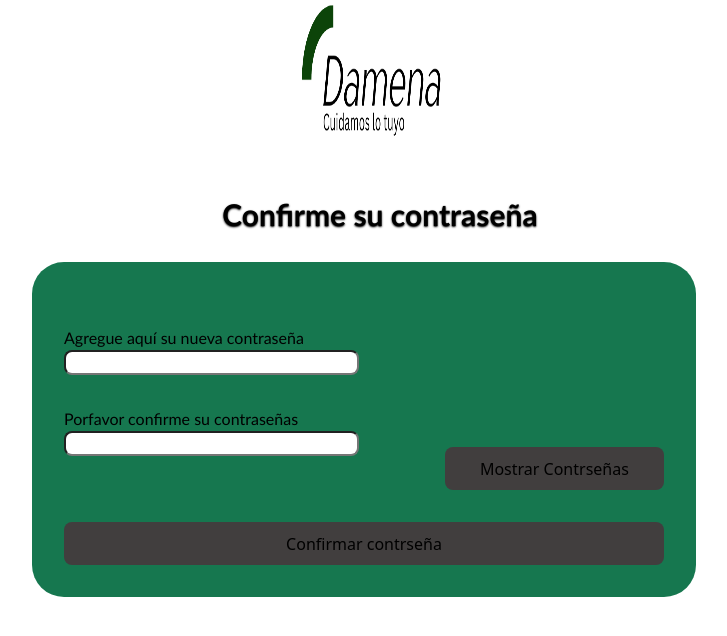
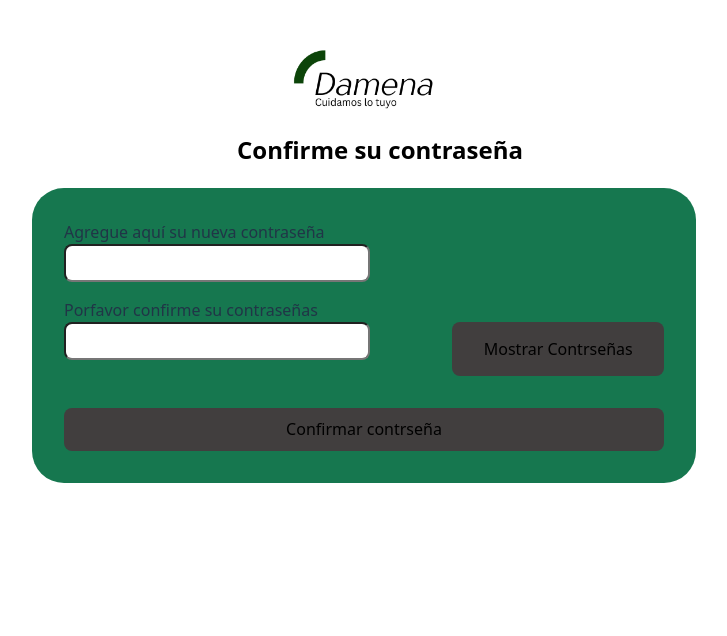
Before and after one commit to jimendezm/banco-damena, a React app in the folder frontend/: page / in a window 1280 px wide. Shown: the top 636 px of the page, without its empty margins (276-1003 px from the left). Built offline with nearby package versions, Linux system fonts and the light colour scheme; the HTML template or start-up script is replaced by a standard one.

Commit message:
Resolviendo cosas de estandar

```diff
--- a/frontend/src/App.jsx
+++ b/frontend/src/App.jsx
@@ -13,7 +13,7 @@ function App() {
 
   return (
     <>
-      <Restablecer />
+      <Restablecer/>
     </>
 
 
--- a/frontend/src/pages/Login.css
+++ b/frontend/src/pages/Login.module.css
@@ -12,7 +12,7 @@
 #04160E
 */
 
-#contenedorPagina{
+.contenedorPaginaLogin{
     display: flex;
     flex-direction: column;
     background-color: white;
@@ -20,7 +20,7 @@
     height: 100%;
     align-items: center;
 }
-#contenedorSeccion{
+.contenedorSeccionLogin{
     display: flex;
     flex-direction: column;
     background-color: white;
@@ -28,8 +28,8 @@
     height: 100%;
     align-items: center;
 }
-#contenedorCredenciales{
-    background-color: #9CEDCB;
+.contenedorCredenciales{
+    background-color: #16774f;
     display: grid;
     width: 70%;
     grid-template-columns: repeat(2, 1fr);
@@ -42,7 +42,7 @@
     margin-bottom: 2rem;
     box-shadow: 0px 1px 2px rgb(4, 66, 13);
 }
-#botonIniciarSesion{
+.botonIniciarSesion{
     border: 1px solid  black;
     background-color: white;
     color: black;
@@ -57,13 +57,13 @@
     justify-self: center;
     align-items: center;
 }
-#logoDamena{
+.logoDamenaLogin{
     width: 9rem;
-    height: 9rem;
+    height: 5rem;
     margin-top: 1rem;
 
 }
-#divisionAyuda{
+.divisionAyuda{
     display: flex;
     position: absolute;
     bottom: 0px;
@@ -77,34 +77,30 @@
     height: 7%;
     width: 100%;
 }
-
-#botonIniciarSesion:hover{
-
+.inputPassword{
+    background-color: white;
+    align-self: self-end;
+}
+.botonIniciarSesion:hover{
     border-color: white;
     background-color: rgb(5, 46, 5);
     color: white;
 }
-label{
+.inputUsuario{
+    background-color: white;
+    align-self: self-end;
+}
+
+.labelSeccionLogin{
     color: black;
     grid-column: 1/2;
     font-family: 'Gill Sans', 'Gill Sans MT', Calibri, 'Trebuchet MS', sans-serif;
-}
-input{
-    height: 1.2rem;
-    color: black;
-    grid-column: 2/3;
-    background-color: white;
-    font-family: 'Gill Sans', 'Gill Sans MT', Calibri, 'Trebuchet MS', sans-serif;
-}
-h2{
-    color: black;
-    font-size: 30px;
-    text-shadow: 0px 1px 2px black;
-    font-family: 'Gill Sans', 'Gill Sans MT', Calibri, 'Trebuchet MS', sans-serif;
+    justify-self: center;
 }
 
+
 @media (min-width: 768px) {
-    #contenedorSeccion{
+    .contenedorSeccionLogin{
         display: grid;
         grid-template-columns: 1fr 1fr;
         background-color: white;
@@ -113,7 +109,7 @@ h2{
         place-items: center;
         align-items: stretch
     }
-    #contenedorCredenciales{
+    .contenedorCredenciales{
         grid-column-start: 1;
         grid-row-start: 2;
         width: 100%;
@@ -123,16 +119,20 @@ h2{
         margin-bottom: 0rem;
         align-self: start;
         justify-items: start;
+        max-width: 30rem;
 
     }
-    #logoDamena{
-        width: 11rem;
-        height: 11rem;
+    .logoDamenaLogin{
+        width: 9rem;
+        height: 5rem;
+        margin-top: 1rem;
         grid-column-start: 1;
         grid-row-start: 1;
+        align-self: center;
         margin-left: 8rem;
+        margin-bottom: 5rem;
     }
-    #botonIniciarSesion{
+    .botonIniciarSesion{
         border: 1px solid  black;
         background-color: white;
         color: black;
@@ -143,7 +143,7 @@ h2{
         margin-top: 1rem;
         justify-self: center;
     }
-    #divisionAyuda{
+    .divisionAyuda{
         display: flex;
         position: absolute;
         bottom: 0px;
@@ -155,7 +155,7 @@ h2{
         height: 10%;
         width: 100%;
     }
-    h2{
+    .tituloSeccionLogin{
         color: black;
         font-size: 30px;
         text-shadow: 0px 1px 2px black;
@@ -163,9 +163,9 @@ h2{
         grid-column-start: 1;
         grid-row-start: 1;
         margin-top: 10rem;
-        margin-left: 8rem;
+        margin-left: 9rem;
     }
-    p{
+    .textoSeccionLogin{
         color: black;
         grid-row-start: 2;
         grid-column-start: 2;
@@ -176,31 +176,20 @@ h2{
         margin-right: 1rem;
         max-width: 70%;
     }
-    input{
-        height: 1.2rem;
-        width: 12rem;
+    .inputUsuario{
+        width: 100%;
         color: black;
-        grid-column: 2/3;
+        grid-column-start: 2;
         background-color: white;
         font-family: 'Gill Sans', 'Gill Sans MT', Calibri, 'Trebuchet MS', sans-serif;
+        align-self: self-end;
     }
-    label{
+    .inputPassword{
+        width: 100%;
         color: black;
-        grid-column: 1/2;
+        grid-column-start: 2;
         font-family: 'Gill Sans', 'Gill Sans MT', Calibri, 'Trebuchet MS', sans-serif;
-        justify-self: center;
+
     }
 
 }
-
-@media (min-width: 1024px) {
-    #contenedorSeccion{
-
-    }
-    #contenedorCredenciales{
-        width: 70%;
-    }
-    p{
-        margin-left: 1rem;
-    }
-}
--- a/frontend/src/pages/Recuperacion.css
+++ b/frontend/src/pages/Recuperacion.module.css
@@ -1,11 +1,11 @@
-#contenedor{
+.contenedor{
     width: 100%;
     height: 100%;
     display: flex;
     flex-direction: column;
     background-color: white;
 }
-#seccionRecuperacion{
+.seccionRecuperacion{
     margin: 2rem;
     margin-top: 0rem;
     background-color: #16774f;
@@ -17,32 +17,38 @@
     padding-top: 3rem;
     border-radius: 1rem;
     box-shadow: 1px 1px 12px rgb(4, 66, 13);
-}
-#textoCodigo{
+}.inputCodigo{
+    background-color: white;
     height: 3rem;
     font-size: 30px;
+    margin-bottom: 1rem;
+
 }
-#logoDamena{
+.logoDamena{
     width: 9rem;
-    height: 9rem;
+    height: 5rem;
     margin-top: 0rem;
     align-self: center;
 
 }
-#labelRecuperacion{
+.labelRecuperacion{
     margin-top: 5rem;
+    margin-bottom: 1rem;
+    align-self: flex-start;
 }
-#textoEmailUsuario{
+.labelCorreo{
+    justify-self: center;
+    margin-bottom: 1rem;
+    align-self: self-start;
+}
+.inputEmailUsuario{
+    background-color: white;
     height: 2rem;
     font-size:17px;
+    margin-bottom: 1rem;
 }
 button{
-    margin-top: 1rem;
     background-color: rgb(65, 62, 62);
-}
-label{
-    align-self: self-start;
-    margin-top: 2rem;
 }
 input{
     border-radius: 0.5rem;
@@ -56,7 +62,7 @@ button:hover{
 }
 
 @media (min-width: 768px) {
-    #contenedor{
+    .contenedor{
         width: 100%;
         height: 100%;
         display: grid;
@@ -66,7 +72,7 @@ button:hover{
         background-color: rgb(255, 255, 255);
         overflow: inherit;
     }
-    #seccionRecuperacion{
+    .seccionRecuperacion{
         height: 15rem;
         display: grid;
         grid-template-columns: repeat(2,1fr);
@@ -77,52 +83,50 @@ button:hover{
         align-self: self-start;
 
     }
-    #labelRecuperacion{
+    .labelRecuperacion{
         grid-column-start: 2;
         grid-row-start: 1;
         align-self: center;
         margin-top: 0rem;
     }
-    #textoCodigo{
+    .inputCodigo{
         grid-column-start: 2;
         width: 98%;
         grid-row-start: 2;
         height: 1.75rem;
     }
-    #botonValidacion{
+    .botonValidacion{
         grid-column-start: 2;
         width: 100%;
         grid-row-start: 3;
         align-self: self-start;
     }
 
-    #textoEmailUsuario{
+    .inputEmailUsuario{
         grid-column-start: 1;
         grid-row-start: 2;
         align-self: self-start;
-        width: 48%;
+        width: 100%;
         justify-self: stretch;
         box-sizing: border-box;
 
     }
-    #botonEnviarCodigo{
+    .botonEnviarCodigo{
         grid-column-start: 1;
         grid-row-start: 3;
         align-self: self-start;
     }
-    #labelCorreo{
+    .labelCorreo{
         grid-column-start: 1;
         grid-row-start: 1;
         align-self: self-start;
+        margin-top: 2rem;
     }
-    #logoDamena{
+    .logoDamena{
         width: 9rem;
-        height: 9rem;
-        margin-right: 7rem;
+        height: 5rem;
+        margin-right: 0rem;
         align-self: center;
 
     }
-    h2{
-        margin-right: 6rem;
-    }
 }
--- a/frontend/src/pages/Restablecer.jsx
+++ b/frontend/src/pages/Restablecer.jsx
@@ -1,18 +1,18 @@
 import { useState } from "react";
-import './Restablecer.css'
+import styles from './Restablecer.module.css'
 import logo from '../assets/Damena-logo-original.png'
 function Restablecer(){
     return(
-        <div id="contenedorPagina">
-            <img src={logo} alt="Logo de banco damena en su versión clara" id="logoDamena"/>
-            <h2>Confirme su contraseña</h2>
-            <section id="contenedorRestablecerContraseña">
-                <label htmlFor="" id="labelContraseña">Agregue aquí su nueva contraseña</label>
-                <input type="password" id="inputContraseña"/>
-                <label htmlFor="" id="labelConfirmarContraseña">Porfavor confirme su contraseñas</label>
-                <input type="password" id="inputConfirmarContraseña"/>
-                <button id="botonMostrarContraseña">Mostrar Contrseñas</button>
-                <button id="botonConfirmarContraseña">Confirmar contrseña</button>
+        <div className={styles.contenedorPaginaRestablecer} id="contenedorPaginaRestablecer">
+            <img className= {styles.logoDamena} src={logo} alt="Logo de banco damena en su versión clara" />
+            <h2 className= {styles.tituloRestablecer}>Confirme su contraseña</h2>
+            <section className={styles.contenedorRestablecerContraseña} id="contenedorRestablecerContraseña">
+                <label className={styles.labelContraseña} htmlFor="" id="labelContraseña">Agregue aquí su nueva contraseña</label>
+                <input className={styles.inputContraseña} type="password" id="inputContraseña"/>
+                <label className={styles.labelConfirmarContraseña} htmlFor="" id="labelConfirmarContraseña">Porfavor confirme su contraseñas</label>
+                <input className={styles.inputConfirmarContraseña} type="password" id="inputConfirmarContraseña"/>
+                <button className={styles.botonMostrarContraseña} id="botonMostrarContraseña">Mostrar Contrseñas</button>
+                <button className={styles.botonConfirmarContraseña} id="botonConfirmarContraseña">Confirmar contrseña</button>
             </section>
         </div>
     );
--- a/frontend/src/pages/Restablecer.css
+++ b/frontend/src/pages/Restablecer.module.css
@@ -1,9 +1,12 @@
-#contenedorPagina{
+.contenedorPaginaRestablecer{
     display: flex;
+    flex-direction: column;
+    background-color: white;
     width: 100%;
     height: 100%;
+    align-items: center;
 }
-#contenedorRestablecerContraseña{
+.contenedorRestablecerContraseña{
     display: grid;
     grid-template-columns: auto;
     width: 70%;
@@ -12,80 +15,88 @@
     border-radius: 2rem;
     align-self: center;
 }
-#labelContraseña{
+.labelContraseña{
     grid-row-start: 1;
     grid-column-start: 1;
     grid-column: span 2;
     align-self: self-start;
     text-align: left;
 }
-#inputContraseña{
+.inputContraseña{
     grid-column-start: 1;
+    align-self: self-start;
+    grid-column: span 2;
+    background-color: white;
+    margin-bottom: 1rem;
+    height: 1.5rem;
+    width: 90%;
 }
-#labelConfirmarContraseña{
+.labelConfirmarContraseña{
     grid-row-start: 3;
     grid-column: span 2;
     text-align: left;
 }
-#inputConfirmarContraseña{
+.inputConfirmarContraseña{
     grid-column-start: 1;
+    background-color: white;
+    margin-bottom: 1rem;
+    height: 1.5rem;
+    grid-column: span 2;
+    width: 90%;
 }
-#botonMostrarContraseña{
+.botonMostrarContraseña{
     grid-row-start: 5;
     grid-column-start: 1;
     width: 70%;
 }
-#botonConfirmarContraseña{
+.botonConfirmarContraseña{
     grid-row-start: 6;
     grid-column: span 2;
     margin-top: 2rem;
 }
-#logoDamena{
+.logoDamena{
+    width: 9rem;     /* controla el ancho */
+    height: 4rem;    /* mantiene proporción */
     margin-top: 3rem;
-    height: 4rem;
+}
+.tituloRestablecer{
+    align-self: center;
 }
 
-label{
-    font-size: 16px;
-}
-h2{
-    align-self: center;
 
-}
 @media (min-width: 768px) {
-    #contenedorPagina{
+    .contenedorPagina{
         display: flex;
     }
-    #contenedorRestablecerContraseña{
+    .contenedorRestablecerContraseña{
         width: 50%;
         max-width: 600px;
     }
-    #botonMostrarContraseña{
+    .botonMostrarContraseña{
         grid-row-start: 4;
         grid-column-start: 2;
         justify-self: right;
     }
-    #inputConfirmarContraseña{
+    .inputConfirmarContraseña{
         grid-row-start: 4;
         grid-column-start: 1;
         grid-column-end: 1;
         width: 100%;
+        height: 2rem;
     }
-    #inputContraseña{
+    .inputContraseña{
         grid-row-start: 2;
         grid-column-start: 1;
         grid-column-end: 1;
         width: 100%;
+        height: 2rem;
     }
-    label{
-        justify-self: start;
-    }
-    h2{
-        margin-top: 3rem;
-    }
-    input{
-        width: 50%;
-    }
+    .tituloRestablecer{
+        align-self: center;
+        margin-left: 2rem;
+}
+
+
     @media (min-width: 768px) {
 
     }
```
Also changed, not shown: frontend/src/pages/Login.jsx (+13 -13 lines), frontend/src/pages/Recuperacion.jsx (+11 -11 lines).
